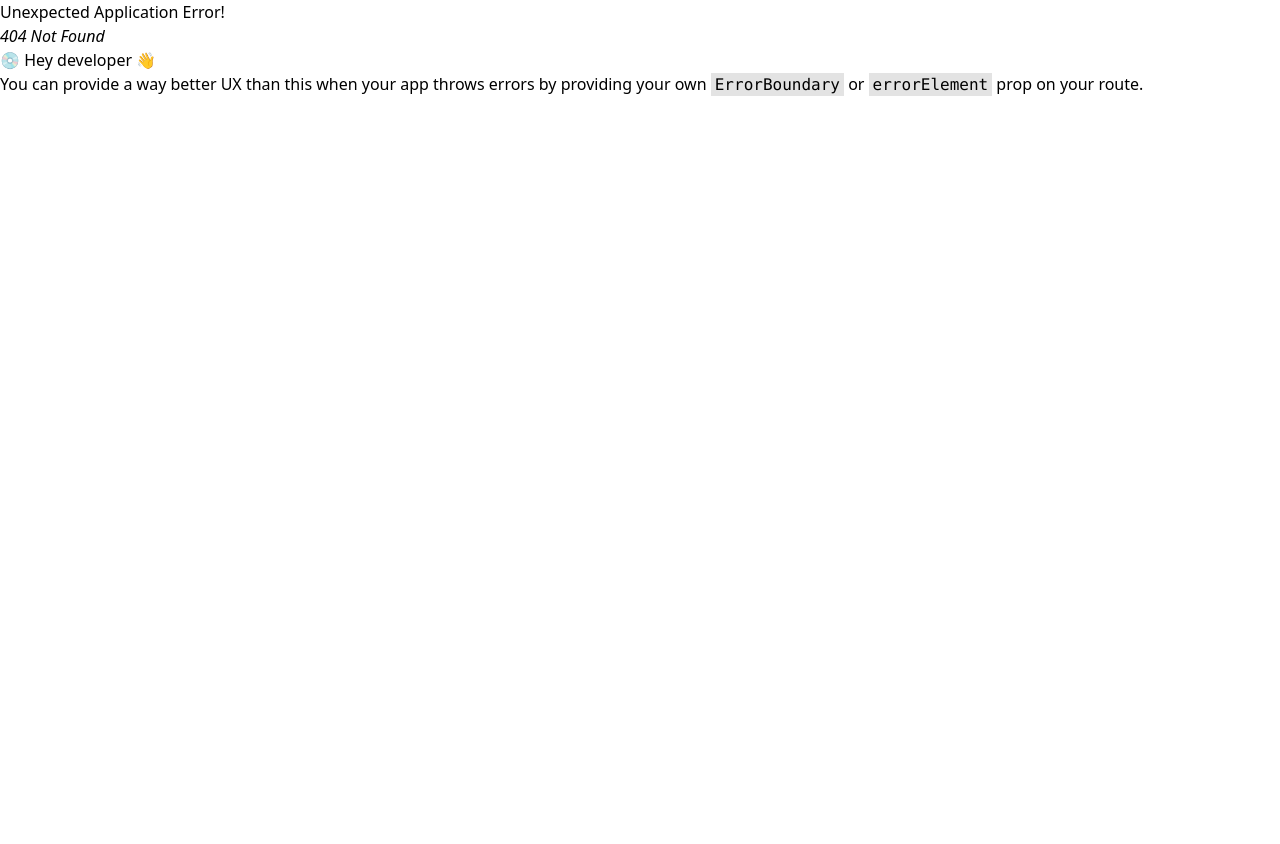
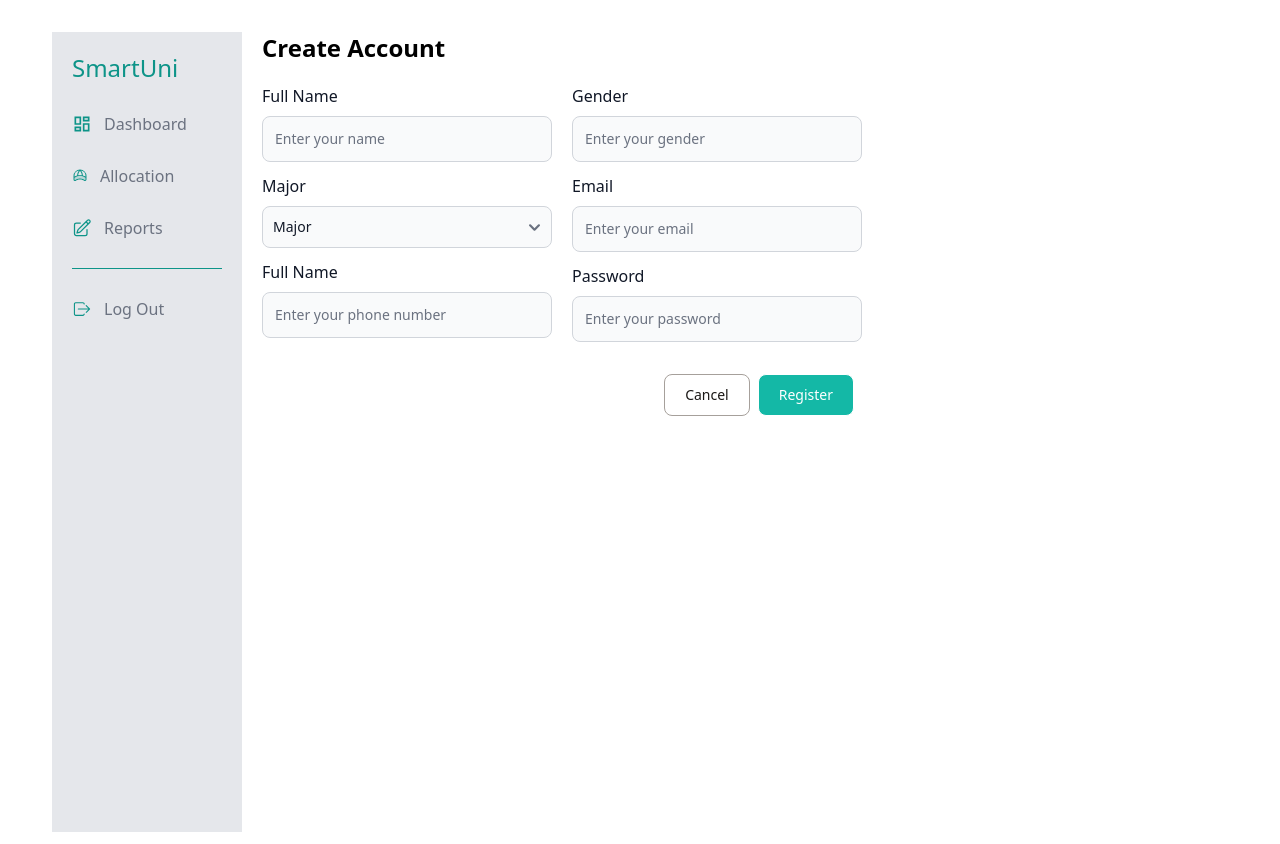
Before and after one commit to ewsd-gp2/SmartUni.Frontend, a React (Vite) app: page /dashboard/admin/create/account in a window 1280 px wide. Before the commit this address had no page. Before the commit the page ends 800 px from the top, so only its background shows below. Built offline with nearby package versions, Linux system fonts and the light colour scheme.

Commit message:
create account

```diff
--- /dev/null
+++ b/src/components/AccountCreate.jsx
@@ -0,0 +1,55 @@
+import React from 'react'
+
+const AccountCreate = () => {
+  return (
+   <section>
+    <h1 className=' text-2xl font-bold mb-5'>Create Account</h1>
+<form className="w-[600px] mx-auto">
+
+  <div className='grid grid-cols-2 gap-5'>
+  <div className=''>
+    <div className='mb-3'>
+    <label htmlFor="name" className="block mb-2 font-medium text-gray-900 dark:text-white ">Full Name</label>
+    <input type="text" id="name" placeholder='Enter your name' className="block w-full p-3 text-gray-900 border border-gray-300 rounded-lg bg-gray-50 text-sm focus:ring-blue-500 focus:border-blue-500 dark:bg-gray-700 dark:border-gray-600 dark:placeholder-gray-400 dark:text-white dark:focus:ring-blue-500 dark:focus:border-blue-500" />
+    </div>
+    <div className='mb-3'>
+    <label htmlFor="major" className="block mb-2 font-medium text-gray-900 dark:text-white">Major</label>
+    <select id="major" className="bg-gray-50 border border-gray-300 text-gray-900 text-sm rounded-lg focus:ring-blue-500 focus:border-blue-500 block w-full p-2.5 dark:bg-gray-700 dark:border-gray-600 dark:placeholder-gray-400 dark:text-white dark:focus:ring-blue-500 dark:focus:border-blue-500">
+    <option selected>Major</option>
+    <option value="US">Computing</option>
+    <option value="CA">Computing and Information System</option>
+    <option value="FR">Network</option>
+  </select>
+    </div>
+    <div className='mb-3'>
+    <label htmlFor="phone" className="block mb-2 font-medium text-gray-900 dark:text-white ">Full Name</label>
+    <input type="number" id="phone" placeholder='Enter your phone number' className="block w-full p-3 text-gray-900 border border-gray-300 rounded-lg bg-gray-50 text-sm focus:ring-blue-500 focus:border-blue-500 dark:bg-gray-700 dark:border-gray-600 dark:placeholder-gray-400 dark:text-white dark:focus:ring-blue-500 dark:focus:border-blue-500" />
+    </div>
+  </div>
+  <div className=''>
+  <div className='mb-3'>
+    <label htmlFor="gender" className="block mb-2 font-medium text-gray-900 dark:text-white ">Gender</label>
+    <input type="text" id="gender" placeholder='Enter your gender' className="block w-full p-3 text-gray-900 border border-gray-300 rounded-lg bg-gray-50 text-sm focus:ring-blue-500 focus:border-blue-500 dark:bg-gray-700 dark:border-gray-600 dark:placeholder-gray-400 dark:text-white dark:focus:ring-blue-500 dark:focus:border-blue-500" />
+    </div>
+    <div className='mb-3'>
+    <label htmlFor="email" className="block mb-2 font-medium text-gray-900 dark:text-white ">Email</label>
+    <input type="email" id="email" placeholder='Enter your email' className="block w-full p-3 text-gray-900 border border-gray-300 rounded-lg bg-gray-50 text-sm focus:ring-blue-500 focus:border-blue-500 dark:bg-gray-700 dark:border-gray-600 dark:placeholder-gray-400 dark:text-white dark:focus:ring-blue-500 dark:focus:border-blue-500" />
+    </div>
+    <div className='mb-3'>
+    <label htmlFor="password" className="block mb-2 font-medium text-gray-900 dark:text-white ">Password</label>
+    <input type="password" id="gender" placeholder='Enter your password' className="block w-full p-3 text-gray-900 border border-gray-300 rounded-lg bg-gray-50 text-sm focus:ring-blue-500 focus:border-blue-500 dark:bg-gray-700 dark:border-gray-600 dark:placeholder-gray-400 dark:text-white dark:focus:ring-blue-500 dark:focus:border-blue-500" />
+    </div>
+  </div>
+  </div>
+  <div className='mt-5 text-end'>
+  <button type="button" className="text-stone-900 border border-stone-400 hover:bg-stone-400 hover:text-white focus:ring-4 focus:ring-stone-300 font-medium rounded-lg text-sm px-5 py-2.5 me-2 mb-2 dark:bg-blue-600 dark:hover:bg-blue-700 focus:outline-none dark:focus:ring-blue-800">Cancel</button>
+  <button type="button" className="text-white border bg-teal-500 hover:bg-teal-600 focus:ring-4  font-medium rounded-lg text-sm px-5 py-2.5 me-2 mb-2 dark:bg-blue-600 dark:hover:bg-blue-700 focus:outline-none dark:focus:ring-blue-800">Register</button>
+  </div>
+</form>
+
+
+   </section>
+  )
+}
+
+export default AccountCreate
--- a/src/components/StudentList.jsx
+++ b/src/components/StudentList.jsx
@@ -5,6 +5,9 @@ import { HiSearch } from "react-icons/hi";
 import { BsSortDown } from "react-icons/bs";
 import { BsFilter } from "react-icons/bs";
 import { AiOutlinePlus } from "react-icons/ai";
+import { IoIosArrowBack } from "react-icons/io";
+import { Link } from "react-router-dom";
+import { IoIosArrowForward } from "react-icons/io";
 const StudentList = () => {
   return (
     <div>
@@ -24,7 +27,8 @@ const StudentList = () => {
         <div>
           <button className=" flex items-center gap-2 bg-teal-500 p-2 rounded text-white">
             <AiOutlinePlus />
-          Create Account</button>
+            Create Account
+          </button>
         </div>
       </div>
       <div className=" flex items-center gap-5">
@@ -39,11 +43,11 @@ const StudentList = () => {
           />
         </div>
         <div className=" flex items-center gap-2">
-          <BsSortDown  className=" text-2xl"/>
+          <BsSortDown className=" text-2xl" />
           <span>Sorting</span>
         </div>
         <div className=" flex items-center gap-2">
-          <BsFilter  className=" text-2xl"/>
+          <BsFilter className=" text-2xl" />
           <span>Filter</span>
         </div>
       </div>
@@ -150,6 +154,62 @@ const StudentList = () => {
           </tbody>
         </table>
       </div>
+
+      <div className=" flex justify-between mt-3">
+        <p className=" text-xs text-gray-500">Showing 1 to 10 of 50 entries</p>
+        <nav aria-label="Page navigation">
+          <ul className="inline-flex -space-x-px text-xs">
+            <li>
+              <Link
+                to={""}
+                className="flex items-center justify-center px-3 h-8 ms-0 leading-tight text-gray-500  rounded-s-lg bg-gray-300 hover:bg-gray-300 hover:text-gray-700 dark:bg-gray-800 dark:border-gray-700 dark:text-gray-400 dark:hover:bg-gray-700 dark:hover:text-white"
+              >
+                <IoIosArrowBack />
+              </Link>
+            </li>
+            <li>
+              <Link
+                to={""}
+                className="flex items-center justify-center px-3 h-8 leading-tight text-gray-500 bg-white  hover:bg-gray-100 hover:text-gray-700 dark:bg-gray-800 dark:border-gray-700 dark:text-gray-400 dark:hover:bg-gray-700 dark:hover:text-white"
+              >
+                1
+              </Link>
+            </li>
+            <li>
+              <Link
+                to={""}
+                className="  flex items-center justify-center px-3 h-8 leading-tight text-gray-500 bg-white hover:bg-teal-500 hover:text-white dark:bg-gray-800 dark:border-gray-700 dark:text-gray-400 dark:hover:bg-gray-700 dark:hover:text-white"
+              >
+                2
+              </Link>
+            </li>
+            <li>
+              <Link
+                to={""}
+                className="flex items-center justify-center px-3 h-8 leading-tight text-gray-500 bg-white hover:bg-gray-100 hover:text-gray-700 dark:bg-gray-800 dark:border-gray-700 dark:text-gray-400 dark:hover:bg-gray-700 dark:hover:text-white"
+              >
+                3
+              </Link>
+            </li>
+            <li>
+              <Link
+                to={""}
+                className="flex items-center justify-center px-3 h-8 leading-tight text-gray-500 bg-white  hover:bg-gray-100 hover:text-gray-700 dark:bg-gray-800 dark:border-gray-700 dark:text-gray-400 dark:hover:bg-gray-700 dark:hover:text-white"
+              >
+                4
+              </Link>
+            </li>
+            <li>
+              <Link
+                to={""}
+                className="flex items-center justify-center px-3 h-8 leading-tight text-gray-500 bg-gray-300  rounded-e-lg hover:bg-gray-300 hover:text-gray-700 dark:bg-gray-800 dark:border-gray-700 dark:text-gray-400 dark:hover:bg-gray-700 dark:hover:text-white"
+              >
+                <IoIosArrowForward />
+              </Link>
+            </li>
+          </ul>
+        </nav>
+      </div>
     </div>
   );
 };
--- /dev/null
+++ b/src/pages/CreateAccountPage.jsx
@@ -0,0 +1,22 @@
+import React from 'react'
+import Container from '../components/Container'
+import AdminSideBar from '../components/AdminSideBar'
+import AccountCreate from '../components/AccountCreate'
+
+const CreateAccountPage = () => {
+  return (
+    <main>
+      <Container>
+      <div className=' flex col-span-4 gap-5'>
+            <AdminSideBar className=" col-span-1"/>
+            <div className=' col-span-3 mt-5'>
+            <AccountCreate/>
+
+            </div>
+            </div>
+      </Container>
+    </main>
+  )
+}
+
+export default CreateAccountPage
--- a/src/router.jsx
+++ b/src/router.jsx
@@ -5,6 +5,7 @@ import Layout from "./components/Layout";
 import BlogPage from "./pages/BlogPage";
 import BlogDetailPage from "./pages/BlogDetailPage";
 import AdminDashboardForStu from "./pages/AdminDashboardForStu";
+import CreateAccountPage from "./pages/CreateAccountPage";
 
 const router = createBrowserRouter([
     {
@@ -33,6 +34,10 @@ const router = createBrowserRouter([
             {
               path : "admin",
               element : <AdminDashboardForStu/>
+            },
+            {
+              path : "admin/create/account",
+              element : <CreateAccountPage/>
             }
           ]
         }
```
Lines whose indentation alone changed are shown as unchanged.
